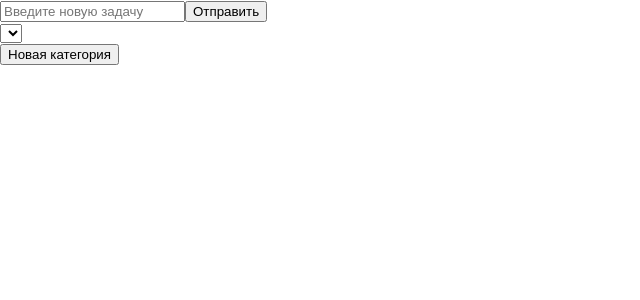
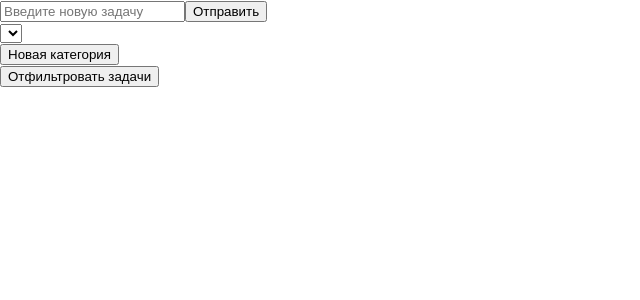
Before and after one commit to KirillTarasenk0/react-todo-app, a React (Create React App) app: page / in a window 1280 px wide. Shown: the top 300 px of the page, without its empty margins (0-640 px from the left). Built offline with nearby package versions, Linux system fonts and the light colour scheme; the HTML template or start-up script is replaced by a standard one.

Commit message:
CategoryOptionMenu component was added

```diff
--- a/src/components/categorySelector/CategorySelector.jsx
+++ b/src/components/categorySelector/CategorySelector.jsx
@@ -1,5 +1,6 @@
 import './CategorySelector.css';
 import CategorySelectorForm from "./categorySelectorForm/CategorySelectorForm";
+import CategoryOptionMenu from "../commonComponents/categoryOptionMenu/CategoryOptionMenu";
 import {useState} from "react";
 
 export default function CategorySelector({handleCategoryInput, inputCategoryValue, getCurrentCategoryInput}) {
@@ -8,11 +9,10 @@ export default function CategorySelector({handleCategoryInput, inputCategoryValu
     <>
       <div className="category__selector-container">
           <div>
-              <select name="" id="" onChange={getCurrentCategoryInput}>
-                  {inputCategoryValue && inputCategoryValue.map((item, index) => {
-                      return <option key={index}>{item}</option>
-                  })}
-              </select>
+              <CategoryOptionMenu
+                  inputCategoryValue={inputCategoryValue}
+                  getCurrentCategoryInput={getCurrentCategoryInput}
+              />
           </div>
           <div>
               <button onClick={() => setClickCategoryButton(!clickCategoryButton)}>
--- /dev/null
+++ b/src/components/commonComponents/categoryOptionMenu/CategoryOptionMenu.jsx
@@ -0,0 +1,13 @@
+import './CategoryOptionMenu.css';
+
+export default function CategoryOptionMenu({inputCategoryValue, getCurrentCategoryInput}) {
+    return (
+        <>
+            <select name="" id="" onChange={getCurrentCategoryInput}>
+                {inputCategoryValue && inputCategoryValue.map((item, index) => {
+                    return <option key={index}>{item}</option>
+                })}
+            </select>
+        </>
+    );
+}
--- a/src/components/todoList/TodoList.jsx
+++ b/src/components/todoList/TodoList.jsx
@@ -2,7 +2,7 @@ import './TodoList.css';
 import TodoItem from "../todoItem/TodoItem";
 import {useState, useEffect} from "react";
 
-export default function TodoList({todos, setTodos, id}) {
+export default function TodoList({todos, setTodos}) {
     //- Отображает задачи, отфильтрованные по выбранной категории.
     //- Использует useMemo для оптимизации процесса фильтрации задач по категории.
     const [taskStatus, setTaskStatus] = useState('');
@@ -30,6 +30,11 @@ export default function TodoList({todos, setTodos, id}) {
     return (
       <>
         <div>
+            <div>
+                <button>Отфильтровать задачи</button>
+            </div>
+        </div>
+        <div>
             {todos && todos.map(item => {
                 if (item.id === currentItemId) {
                     item.completed = taskStatus;
```
Also changed, not shown: src/components/commonComponents/categoryOptionMenu/CategoryOptionMenu.css (added).
